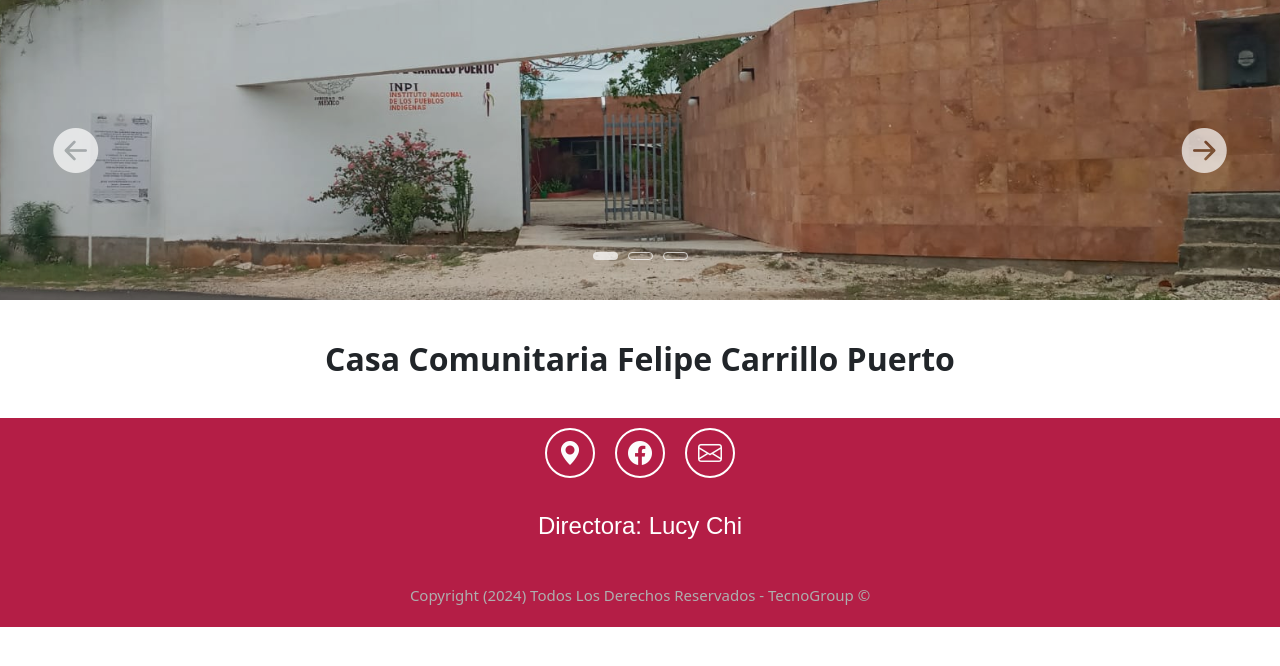
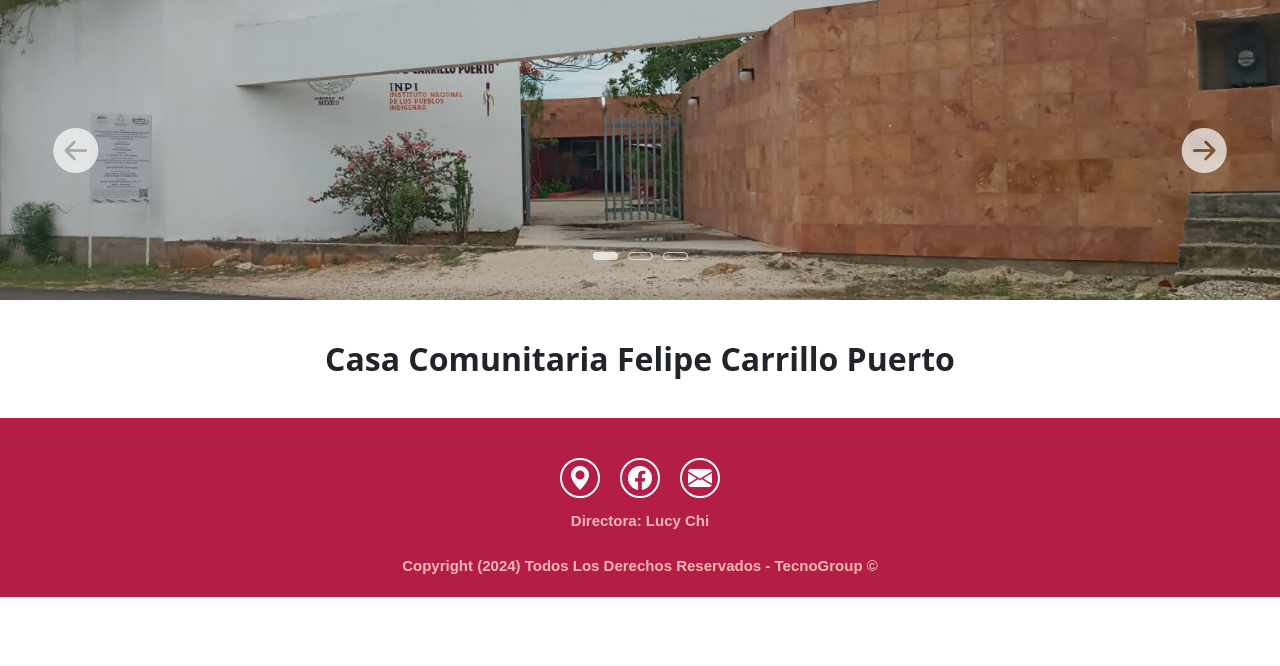
Before and after one commit to RobertoMay/Equipo_5, an Angular app in the folder frontend/: page /#/ in a window 1280 px wide. Shown: the top 666 px of the page. Built offline with nearby package versions, Linux system fonts and the light colour scheme.

Commit message:
Avance de Bere

```diff
--- a/frontend/src/app/layout/footer/footer.component.css
+++ b/frontend/src/app/layout/footer/footer.component.css
@@ -4,6 +4,8 @@ footer {
   min-height: 100px;
   background-color: #b41e46;;
   color: white;
+  padding-top: 30px;
+  max-width: 100%;
 }
 
 /*.footer-logo {
@@ -24,8 +26,8 @@ footer {
 }
 
 .iconos-redes-sociales a {
-  width: 50px;
-  height: 50px;
+  width: 40px;
+  height: 40px;
   display: flex;
   align-items: center;
   justify-content: center;
@@ -51,8 +53,20 @@ footer {
   color: black;
 }
 
+.encargada {
+  font-family: 'Arial', sans-serif;
+  font-size: 15px;
+  color: #f5b7b1 ;
+  padding: 2px;
+  margin: auto;
+  Font-weight: bold
+
+}
 .derechos-de-autor {
+  font-family: 'Arial', sans-serif;
   font-size: 15px;
-  color: #aeaeae;
+  color: #f5b7b1 ;
   padding: 20px;
+  margin: auto;
+  Font-weight: bold
 }
--- a/frontend/src/app/layout/footer/footer.component.html
+++ b/frontend/src/app/layout/footer/footer.component.html
@@ -1,7 +1,7 @@
 <!-- Pie de pagina (footer) -->
 <footer
   class="seccion-oscura d-flex flex-column align-items-center justify-content-center"
->
+  >
   <!-- <img class="footer-logo" src="imagenes/icono-blanco.svg" alt="Logo del portafolio"> -->
   <!-- <p class="footer-texto text-center">
   </p> -->
@@ -24,13 +24,11 @@
       target="_blank"
       rel="noopener noreferrer"
     >
-      <i class="bi bi-envelope"></i>
+    <i class="bi bi-envelope-fill"></i>
     </a>
   </div>
-  <div>
-    <p class="footer-texto text-center">
-      Directora: Lucy Chi
-    </p>
+  <div class="encargada">
+    Directora: Lucy Chi
   </div>
   <div class="derechos-de-autor">
     Copyright (2024) Todos Los Derechos Reservados - TecnoGroup &#169;
```
